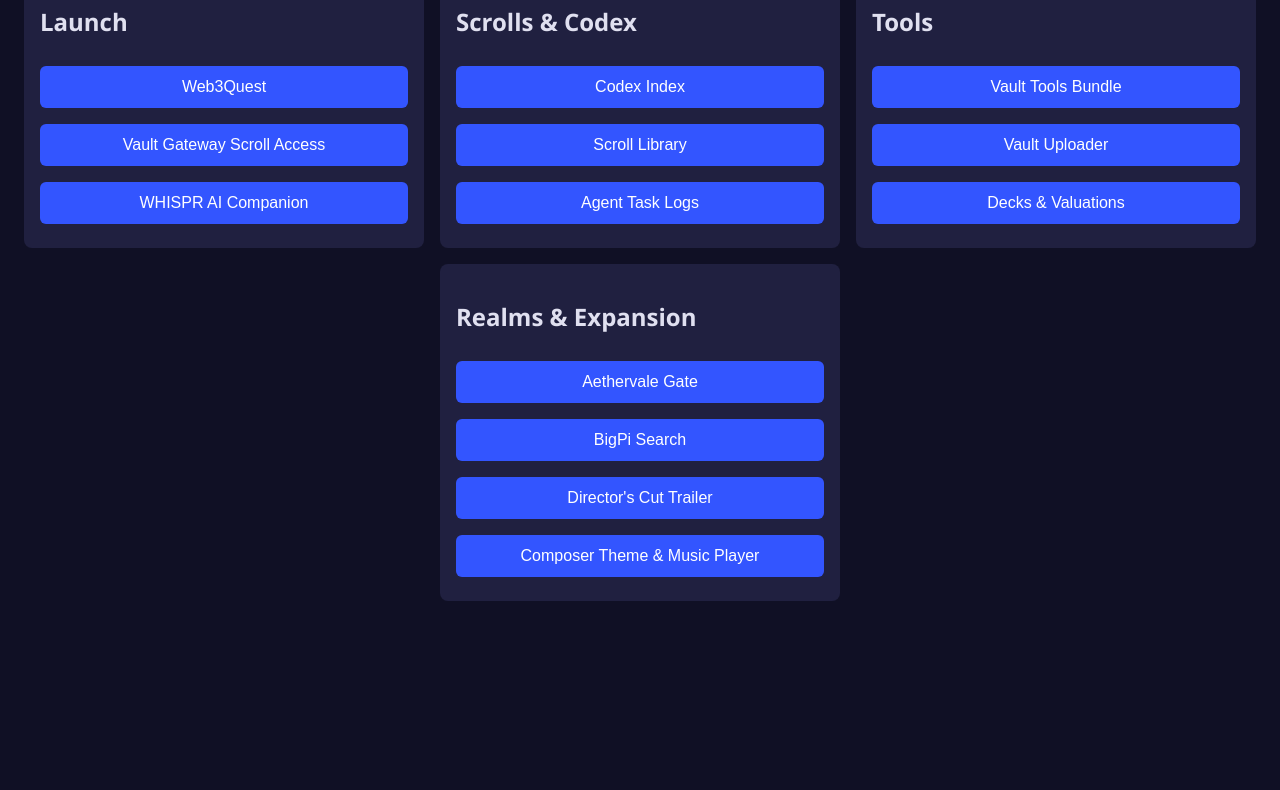
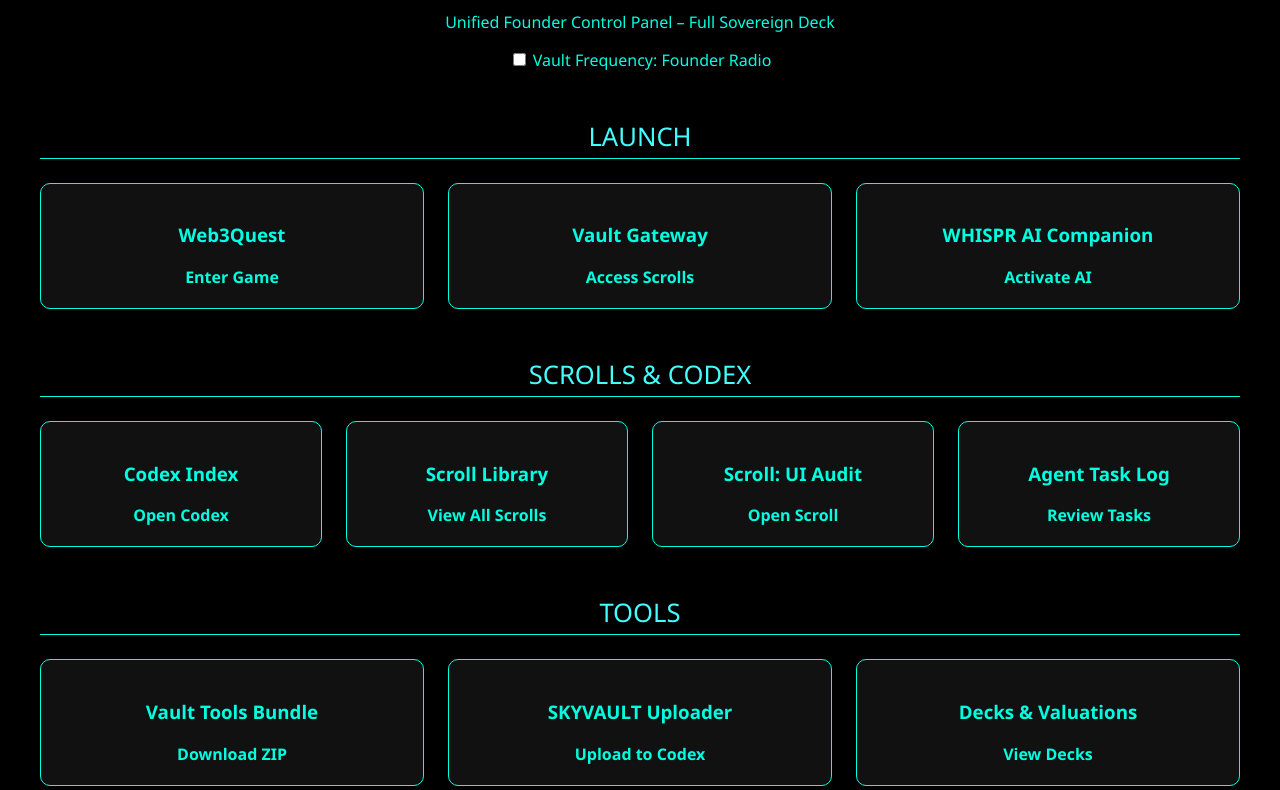
Before and after one commit to quantumHUD/QNTcockpit, a plain HTML site: page INDEX.html in a window 1280 px wide. Shown: the part 138-928 px from the top of the page. Before the commit the page ends 800 px from the top, so only its background shows below. Drawn offline with Linux system fonts and the light colour scheme.

Commit message:
Update INDEX.html

```diff
--- a/INDEX.html
+++ b/INDEX.html
@@ -1,93 +1,107 @@
 <!DOCTYPE html>
 <html lang="en">
 <head>
-  <meta charset="UTF-8" />
-  <meta name="viewport" content="width=device-width, initial-scale=1" />
-  <title>Quantum Cockpit v9 - Founders</title>
+  <meta charset="UTF-8">
+  <title>Quantum Cockpit v8 – Founder Sovereign Deck</title>
   <style>
     body {
-      font-family: 'Segoe UI', Tahoma, Geneva, Verdana, sans-serif;
-      background: #101025;
-      color: #e0e0f0;
-      margin: 0;
-      padding: 1rem;
-    }
-    header {
-      background-color: #202040;
-      padding: 1rem;
-      border-radius: 8px;
-      margin-bottom: 1rem;
+      background-color: #000;
+      color: #00ffe1;
+      font-family: 'Segoe UI', sans-serif;
+      padding: 2rem;
       text-align: center;
     }
     h1 {
-      color: #88aaff;
-      margin: 0;
+      font-size: 2.5rem;
     }
-    main {
-      display: flex;
-      flex-wrap: wrap;
-      gap: 1rem;
-      justify-content: center;
+    .section-title {
+      margin-top: 3rem;
+      font-size: 1.6rem;
+      color: #44ffff;
+      border-bottom: 1px solid #00ffe1;
+      padding-bottom: 0.25rem;
     }
-    section {
-      background-color: #202040;
-      border-radius: 8px;
-      padding: 1rem;
-      flex: 1 1 320px;
-      max-width: 400px;
-      box-sizing: border-box;
+    .grid {
+      display: grid;
+      grid-template-columns: repeat(auto-fit, minmax(220px, 1fr));
+      gap: 1.5rem;
+      margin-top: 1.5rem;
+      max-width: 1200px;
+      margin-left: auto;
+      margin-right: auto;
     }
-    button {
-      width: 100%;
-      background-color: #3355ff;
-      border: none;
-      padding: 0.75rem;
-      margin: 0.5rem 0;
-      border-radius: 6px;
-      color: white;
-      font-size: 1rem;
-      cursor: pointer;
-      transition: background-color 0.3s ease;
+    .tile {
+      background-color: #111;
+      border: 1px solid #00ffe1;
+      border-radius: 10px;
+      padding: 1.25rem;
     }
-    button:hover {
-      background-color: #5577ff;
+    .tile:hover {
+      background-color: #1a1a1a;
+      transform: scale(1.02);
+    }
+    a {
+      color: #00ffe1;
+      text-decoration: none;
+      font-weight: bold;
+    }
+    .radio {
+      margin-top: 1rem;
     }
   </style>
 </head>
 <body>
-  <header>
-    <h1>Quantum Cockpit v9 - Founders</h1>
-  </header>
+  <h1>Quantum Cockpit v8</h1>
+  <p>Unified Founder Control Panel – Full Sovereign Deck</p>
 
-  <main>
-    <section>
-      <h2>Launch</h2>
-      <button onclick="window.open('https://web3quest.yourdomain.com', '_blank')">Web3Quest</button>
-      <button onclick="window.open('https://vaultgateway.yourdomain.com', '_blank')">Vault Gateway Scroll Access</button>
-      <button onclick="window.open('https://whispr.yourdomain.com', '_blank')">WHISPR AI Companion</button>
-    </section>
+  <div class="radio">
+    <label><input type="checkbox" id="radioToggle" onchange="toggleRadio()"> Vault Frequency: Founder Radio</label>
+    <audio id="radioPlayer" src="https://quantumnexus.io/cloud/audio/intro.wav" loop></audio>
+  </div>
 
-    <section>
-      <h2>Scrolls & Codex</h2>
-      <button onclick="window.open('https://codex.yourdomain.com', '_blank')">Codex Index</button>
-      <button onclick="window.open('https://codex.yourdomain.com/library', '_blank')">Scroll Library</button>
-      <button onclick="window.open('https://agents.yourdomain.com/logs', '_blank')">Agent Task Logs</button>
-    </section>
+  <div class="section-title">LAUNCH</div>
+  <div class="grid">
+    <div class="tile"><h3>Web3Quest</h3><a href="https://quantumnexus.io/cloud/web3quest/index.html" target="_blank" rel="noopener">Enter Game</a></div>
+    <div class="tile"><h3>Vault Gateway</h3><a href="https://quantumnexus.io/cloud/vault/index.html" target="_blank" rel="noopener">Access Scrolls</a></div>
+    <div class="tile"><h3>WHISPR AI Companion</h3><a href="https://quantumnexus.io/cloud/companion/whispr.html" target="_blank" rel="noopener">Activate AI</a></div>
+  </div>
 
-    <section>
-      <h2>Tools</h2>
-      <button onclick="window.open('https://vaulttools.yourdomain.com/bundles', '_blank')">Vault Tools Bundle</button>
-      <button onclick="window.open('https://vaulttools.yourdomain.com/uploader', '_blank')">Vault Uploader</button>
-      <button onclick="window.open('https://decks.yourdomain.com/valuations', '_blank')">Decks & Valuations</button>
-    </section>
+  <div class="section-title">SCROLLS & CODEX</div>
+  <div class="grid">
+    <div class="tile"><h3>Codex Index</h3><a href="https://quantumnexus.io/cloud/codex/index.html" target="_blank" rel="noopener">Open Codex</a></div>
+    <div class="tile"><h3>Scroll Library</h3><a href="https://quantumnexus.io/cloud/scrolls/" target="_blank" rel="noopener">View All Scrolls</a></div>
+    <div class="tile"><h3>Scroll: UI Audit</h3><a href="https://quantumnexus.io/cloud/codex/Scroll_Quantum_UI_Check_Analysis.pdf" target="_blank" rel="noopener">Open Scroll</a></div>
+    <div class="tile"><h3>Agent Task Log</h3><a href="https://quantumnexus.io/cloud/codex/agent-tasks.html" target="_blank" rel="noopener">Review Tasks</a></div>
+  </div>
 
-    <section>
-      <h2>Realms & Expansion</h2>
-      <button onclick="window.open('https://aethervale.yourdomain.com', '_blank')">Aethervale Gate</button>
-      <button onclick="window.open('https://bigpi.yourdomain.com/search', '_blank')">BigPi Search</button>
-      <button onclick="window.open('https://directorscut.yourdomain.com', '_blank')">Director's Cut Trailer</button>
-      <button onclick="window.open('https://composer.yourdomain.com/theme', '_blank')">Composer Theme & Music Player</button>
-    </section>
-  </main>
+  <div class="section-title">TOOLS</div>
+  <div class="grid">
+    <div class="tile"><h3>Vault Tools Bundle</h3><a href="https://quantumnexus.io/cloud/tools/Quantum_Vault_Tools_Update_v1.zip" target="_blank" rel="noopener">Download ZIP</a></div>
+    <div class="tile"><h3>SKYVAULT Uploader</h3><a href="https://quantumnexus.io/cloud/tools/SKYVAULT_Uploader_Tool_v1.html" target="_blank" rel="noopener">Upload to Codex</a></div>
+    <div class="tile"><h3>Decks & Valuations</h3><a href="https://quantumnexus.io/cloud/valuation/deck-index.html" target="_blank" rel="noopener">View Decks</a></div>
+  </div>
+
+  <div class="section-title">REALMS & EXPANSION</div>
+  <div class="grid">
+    <div class="tile"><h3>Aethervale Gate</h3><a href="https://quantumnexus.io/cloud/realms/aethervale_gate.jpg" target="_blank" rel="noopener">Enter Realm</a></div>
+    <div class="tile"><h3>BigPi Search</h3><a href="https://quantumnexus.io/cloud/search/index.html" target="_blank" rel="noopener">Activate BigPi</a></div>
+    <div class="tile"><h3>Director’s Cut</h3><a href="https://quantumnexus.io/cloud/mp4/trailer.mp4" target="_blank" rel="noopener">Watch Trailer</a></div>
+    <div class="tile"><h3>Composer Theme</h3><a href="https://quantumnexus.io/cloud/audio/theme.wav" target="_blank" rel="noopener">Play Music</a></div>
+  </div>
+
+  <script>
+    function toggleRadio() {
+      const audio = document.getElementById("radioPlayer");
+      if (document.getElementById("radioToggle").checked) {
+        audio.play();
+      } else {
+        audio.pause();
+      }
+    }
+  </script>
+
+  <footer style="margin-top: 2rem; color: #555;">
+    Quantum Nexus Technologies Ltd – vault@quantumnexusio.com
+  </footer>
 </body>
 </html>
```
